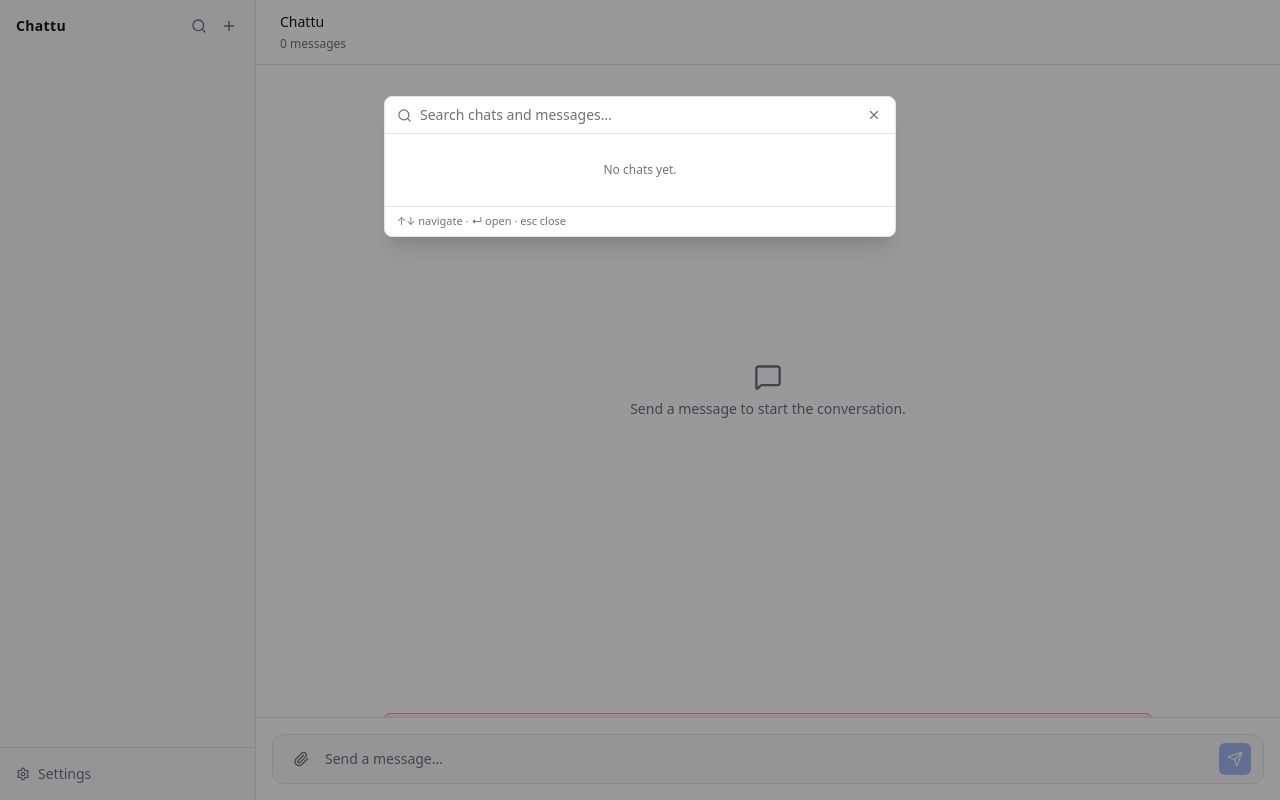
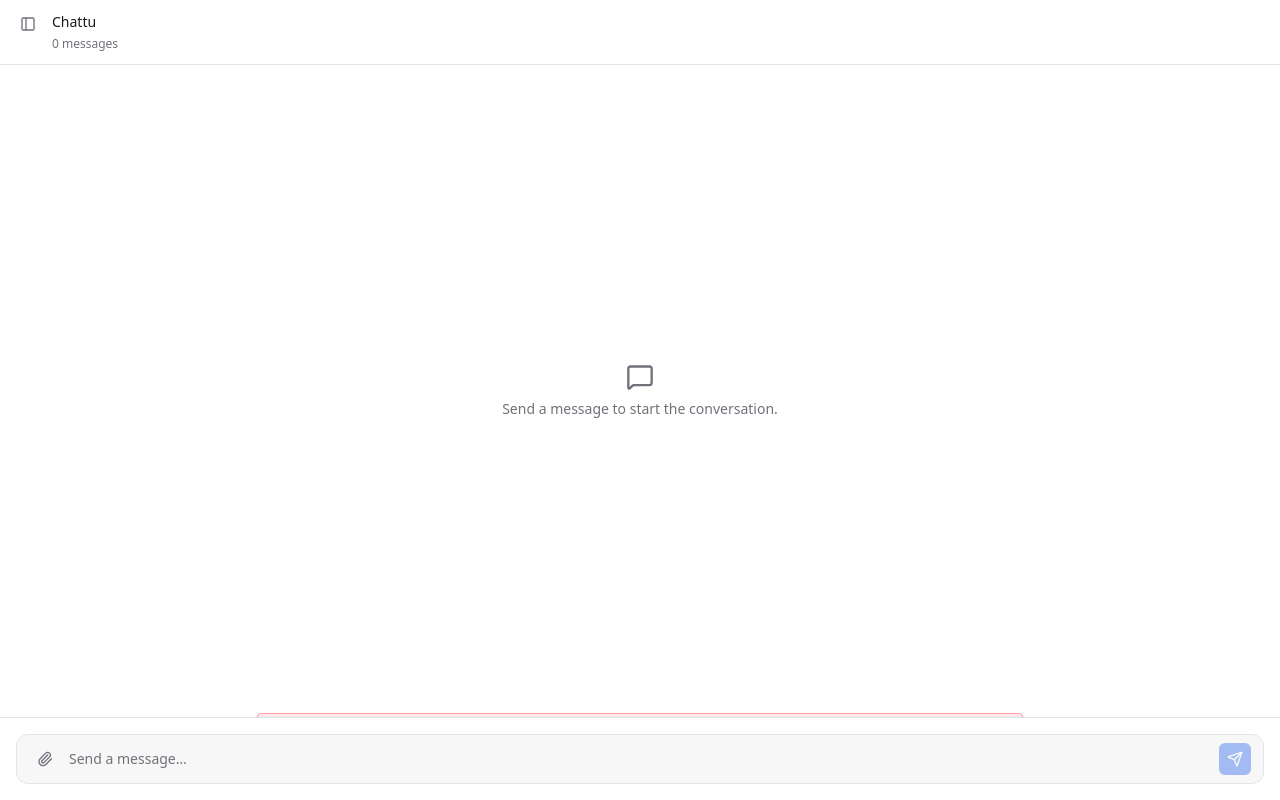
Before and after one commit to ernilambar/chatmio, a Svelte app in the folder frontend/: page / in a window 1280 px wide. Both pictures are taken after a click on the button 199 px from the left and 26 px from the top of the page. Built offline with nearby package versions, Linux system fonts and the light colour scheme.

Commit message:
Add persisted sidebar toggle

```diff
--- a/frontend/src/App.svelte
+++ b/frontend/src/App.svelte
@@ -7,11 +7,31 @@
   import { chat } from './lib/stores/chat.svelte'
   import { disableTextAssist } from './lib/disable-autosuggest'
 
+  const SIDEBAR_KEY = 'chattu.sidebar.visible'
+
+  function readSidebarVisible(): boolean {
+    try {
+      return localStorage.getItem(SIDEBAR_KEY) !== 'false'
+    } catch {
+      return true
+    }
+  }
+
   let settingsOpen = $state(false)
   let searchOpen = $state(false)
   let composerFocus = $state(0)
+  let sidebarOpen = $state(readSidebarVisible())
 
   const activeThread = $derived(chat.activeThread)
+
+  function toggleSidebar(): void {
+    sidebarOpen = !sidebarOpen
+    try {
+      localStorage.setItem(SIDEBAR_KEY, String(sidebarOpen))
+    } catch {
+      // Persistence is best-effort; the toggle still works for this session.
+    }
+  }
 
   onMount(() => {
     const stopTextAssist = disableTextAssist()
@@ -63,6 +83,7 @@
 <svelte:window onkeydown={handleKeydown} />
 
 <div class="flex h-full">
+  {#if sidebarOpen}
     <Sidebar
       threads={chat.threads}
       activeId={chat.activeId}
@@ -70,7 +91,9 @@
       onselect={(id) => chat.select(id)}
       onsettings={() => (settingsOpen = true)}
       onsearch={() => (searchOpen = true)}
+      onhide={toggleSidebar}
     />
+  {/if}
   <ChatWindow
     thread={activeThread}
     messages={chat.messages}
@@ -79,6 +102,8 @@
     error={chat.error}
     models={chat.models}
     defaultModel={chat.config?.chatModel ?? ''}
+    sidebarHidden={!sidebarOpen}
+    onshowsidebar={toggleSidebar}
     onsend={(content, files) => chat.send(content, files)}
     onretry={() => chat.retry()}
     canRetry={chat.canRetry}
--- a/frontend/src/lib/components/ChatWindow.svelte
+++ b/frontend/src/lib/components/ChatWindow.svelte
@@ -5,6 +5,7 @@
     Copy,
     Loader2,
     MessageSquare,
+    PanelLeft,
     Paperclip,
     Pencil,
     RotateCcw,
@@ -35,7 +36,9 @@
     ondelete,
     onmodelchange,
     oncancel,
-    focusNonce = 0
+    focusNonce = 0,
+    sidebarHidden = false,
+    onshowsidebar
   }: {
     thread: db.Thread | null
     messages: db.Message[]
@@ -54,6 +57,8 @@
     onmodelchange: (model: string) => Promise<void> | void
     oncancel: () => void
     focusNonce?: number
+    sidebarHidden?: boolean
+    onshowsidebar?: () => void
   } = $props()
 
   let draft = $state('')
@@ -251,6 +256,15 @@
 
 <main class="flex min-w-0 flex-1 flex-col">
   <header class="flex items-start justify-between gap-3 border-b border-line px-6 py-3">
+    {#if sidebarHidden}
+      <button
+        class="-ml-2 shrink-0 rounded-md p-1 text-muted transition-colors hover:bg-panel hover:text-fg"
+        title="Show sidebar"
+        onclick={() => onshowsidebar?.()}
+      >
+        <PanelLeft size={16} />
+      </button>
+    {/if}
     <div class="min-w-0 flex-1">
       {#if renaming}
         <input
--- a/frontend/src/lib/components/Sidebar.svelte
+++ b/frontend/src/lib/components/Sidebar.svelte
@@ -1,5 +1,5 @@
 <script lang="ts">
-  import { MessageSquare, Plus, Search, Settings } from 'lucide-svelte'
+  import { MessageSquare, PanelLeftClose, Plus, Search, Settings } from 'lucide-svelte'
   import type { db } from '../wailsjs/go/models'
 
   let {
@@ -8,7 +8,8 @@
     oncreate,
     onselect,
     onsettings,
-    onsearch
+    onsearch,
+    onhide
   }: {
     threads: db.Thread[]
     activeId: string | null
@@ -16,6 +17,7 @@
     onselect: (id: string) => void
     onsettings: () => void
     onsearch: () => void
+    onhide: () => void
   } = $props()
 </script>
 
@@ -23,6 +25,13 @@
   <div class="flex items-center justify-between px-3 py-3">
     <span class="px-1 text-sm font-semibold tracking-wide">Chattu</span>
     <div class="flex items-center gap-0.5">
+      <button
+        class="rounded-md p-1.5 text-muted transition-colors hover:bg-surface hover:text-fg"
+        title="Hide sidebar"
+        onclick={onhide}
+      >
+        <PanelLeftClose size={16} />
+      </button>
       <button
         class="rounded-md p-1.5 text-muted transition-colors hover:bg-surface hover:text-fg"
         title="Search chats (⌘K)"
```
Lines whose indentation alone changed are shown as unchanged.
